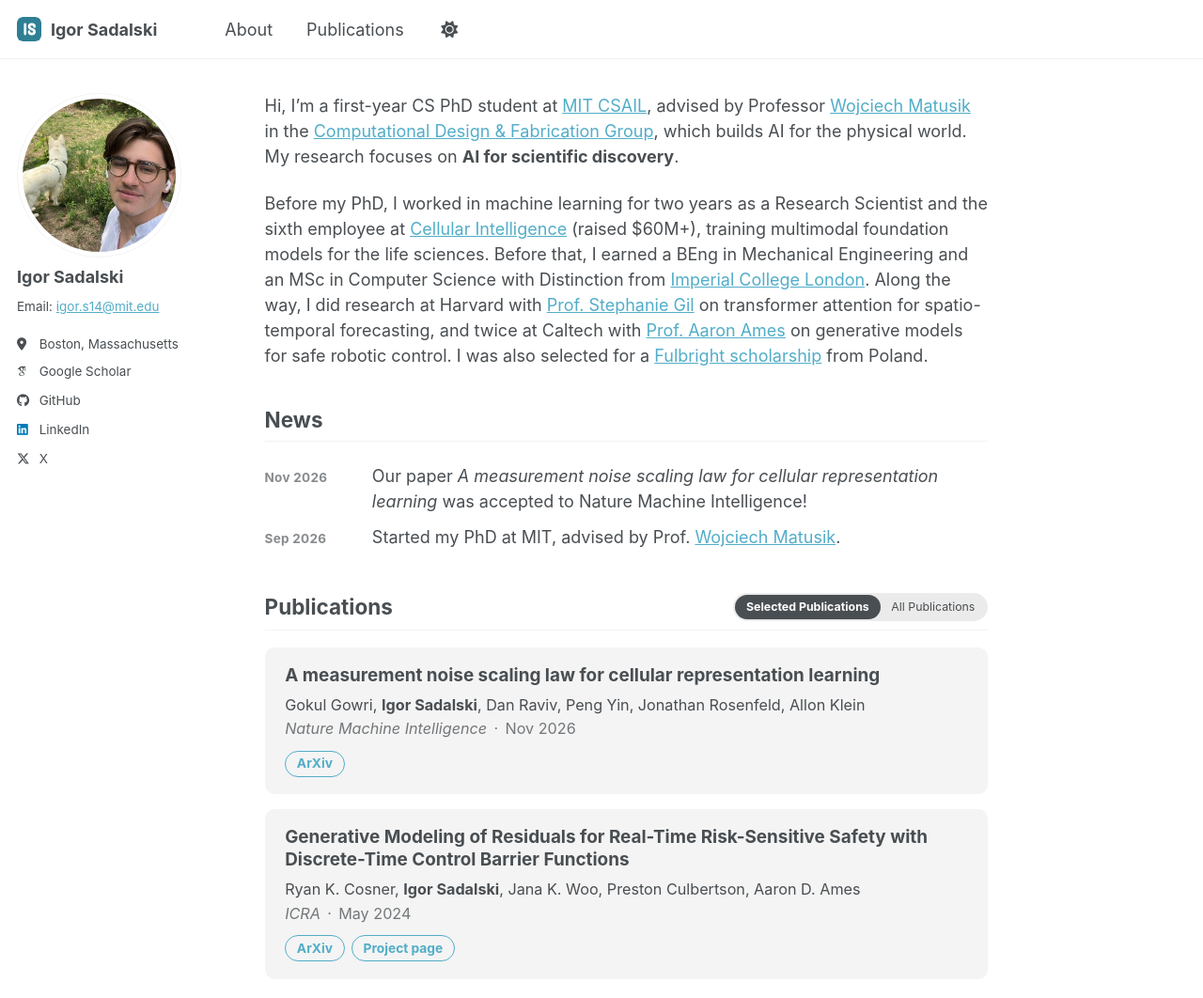
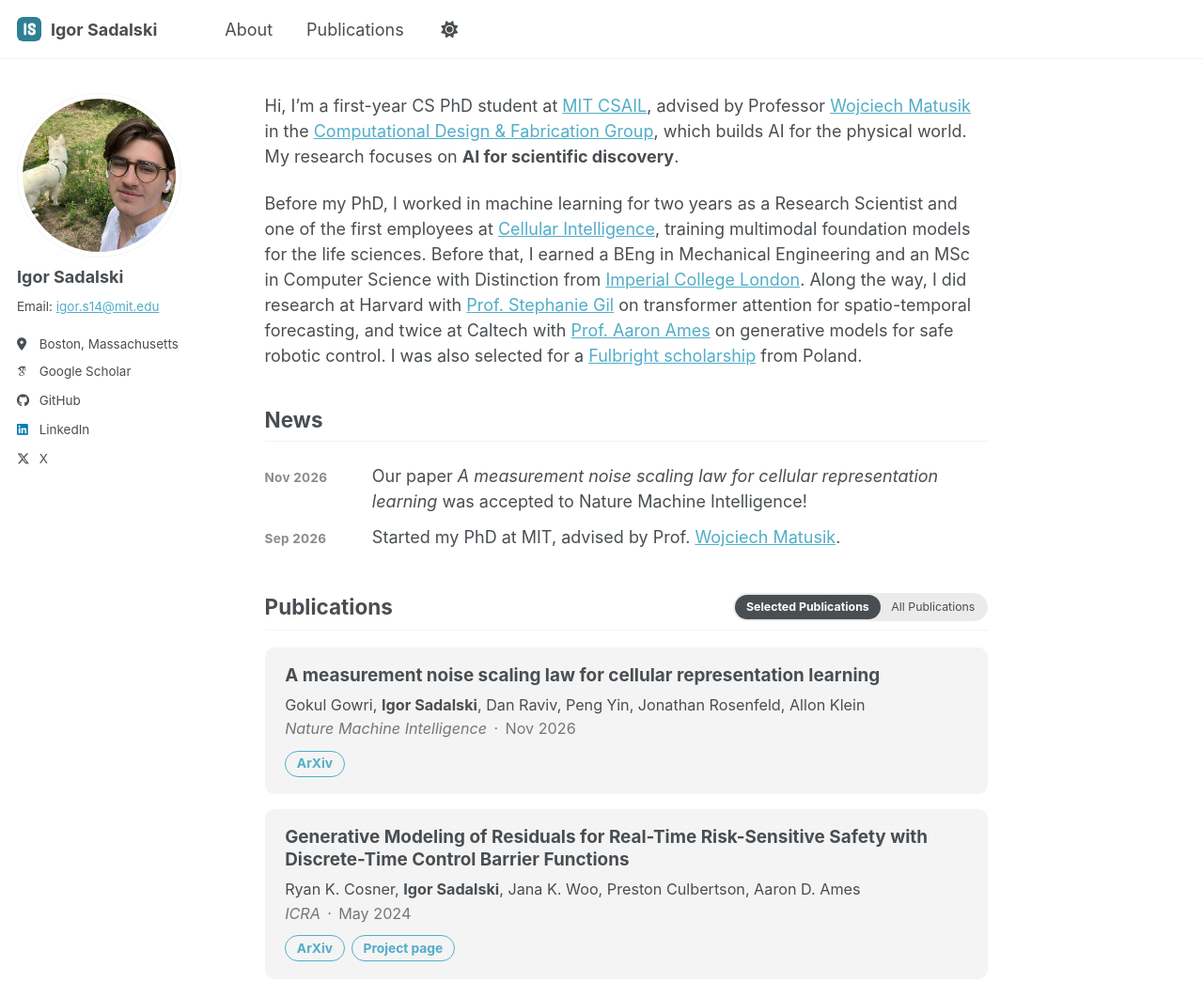
Before and after one commit to igor-sadalski/igor-sadalski.github.io, a Jekyll site: the page built from index.md, in a window 1280 px wide and 1084 px high. Shown: the top 1062 px of the window at 94% size. Built offline with Jekyll 4.4.1, drawn with Linux system fonts in a browser that asks for light colours; some web fonts are replaced; a script bundle is joined from its source files by our own code; library files that are not in the unit come from our copies.

Commit message:
Simplify the Cellular Intelligence mention
Co-Authored-By: Claude Fable 5.1 <noreply@anthropic.com>

```diff
--- a/index.md
+++ b/index.md
@@ -16,7 +16,7 @@ redirect_from:
 
 Hi, I'm a first-year CS PhD student at [MIT CSAIL](https://www.csail.mit.edu/), advised by Professor [Wojciech Matusik](https://people.csail.mit.edu/wojciech/) in the [Computational Design & Fabrication Group](https://cdfg.mit.edu/), which builds AI for the physical world. My research focuses on **AI for scientific discovery**.
 
-Before my PhD, I worked in machine learning for two years as a Research Scientist and the sixth employee at [Cellular Intelligence](https://www.cellularintelligence.com/) (raised $60M+), training multimodal foundation models for the life sciences. Before that, I earned a BEng in Mechanical Engineering and an MSc in Computer Science with Distinction from [Imperial College London](https://www.imperial.ac.uk/). Along the way, I did research at Harvard with [Prof. Stephanie Gil](https://seas.harvard.edu/person/stephanie-gil) on transformer attention for spatio-temporal forecasting, and twice at Caltech with [Prof. Aaron Ames](http://ames.caltech.edu/) on generative models for safe robotic control. I was also selected for a [Fulbright scholarship](https://fulbright.edu.pl/laureates-of-the-fulbright-graduate-student-award-2025-26/) from Poland.
+Before my PhD, I worked in machine learning for two years as a Research Scientist and one of the first employees at [Cellular Intelligence](https://www.cellularintelligence.com/), training multimodal foundation models for the life sciences. Before that, I earned a BEng in Mechanical Engineering and an MSc in Computer Science with Distinction from [Imperial College London](https://www.imperial.ac.uk/). Along the way, I did research at Harvard with [Prof. Stephanie Gil](https://seas.harvard.edu/person/stephanie-gil) on transformer attention for spatio-temporal forecasting, and twice at Caltech with [Prof. Aaron Ames](http://ames.caltech.edu/) on generative models for safe robotic control. I was also selected for a [Fulbright scholarship](https://fulbright.edu.pl/laureates-of-the-fulbright-graduate-student-award-2025-26/) from Poland.
 
 </section>
 
```
